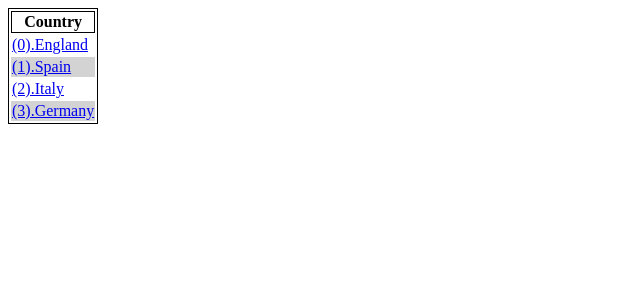
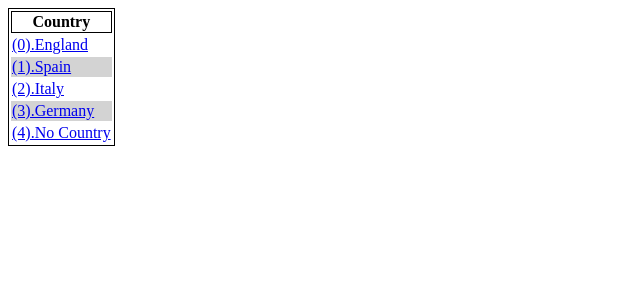
Before and after one commit to cyberdyme/Router101, an Angular app: page /countries in a window 1280 px wide. Shown: the top 300 px of the page, without its empty margins (0-640 px from the left). Built offline with nearby package versions, Linux system fonts and the light colour scheme.

Commit message:
Corrrect use of Rx operators

```diff
--- a/src/app/country/country.component.ts
+++ b/src/app/country/country.component.ts
@@ -1,10 +1,9 @@
-///<reference path="../../../node_modules/@angular/core/src/metadata/lifecycle_hooks.d.ts"/>
-///<reference path="../../../node_modules/rxjs/add/operator/take.d.ts"/>
-
 import {Component, OnDestroy} from '@angular/core';
 import {ActivatedRoute} from '@angular/router';
 import {Subscription} from 'rxjs/Subscription';
 import 'rxjs/add/operator/map';
+import 'rxjs/add/operator/take';
+
 import {ExternalDataService, TeamsLookup, TeamLookup} from '../shared/external-data.service';
 
 @Component({
@@ -15,7 +14,7 @@ import {ExternalDataService, TeamsLookup, TeamLookup} from '../shared/external-d
             <th>Country</th>
         </thead>
         <tbody>
-            <tr *ngFor="let item of getTeams(); let i = index">
+            <tr *ngFor="let item of currentTeam?.teams; let i = index">
                 <td>({{i}}).{{item.team}}</td>
             </tr>
         </tbody>
@@ -31,9 +30,10 @@ export class CountryComponent implements OnDestroy {
               private dataService: ExternalDataService) {
     this.routeStream = route
       .params
-      .subscribe(p => this.currentTeam = dataService
+      .map(x  => dataService
         .getTeams()
-        .filter(y => y.country === p['id'])[0]);
+        .filter(y => y.country === x['id']))
+      .subscribe(p => this.currentTeam = p[0]);
   }
 
   ngOnDestroy() {
--- a/src/app/shared/external-data.service.ts
+++ b/src/app/shared/external-data.service.ts
@@ -25,7 +25,8 @@ export class ExternalDataService {
       {key:'ENG', value:'England'},
       {key:'ESP', value:'Spain'},
       {key:'ITA', value:'Italy'},
-      {key:'DEU', value:'Germany'}];
+      {key:'DEU', value:'Germany'},
+      {key:'TEST1', value:'No Country'}];
   }
 
   getTeams() : Array<TeamsLookup>{
```
